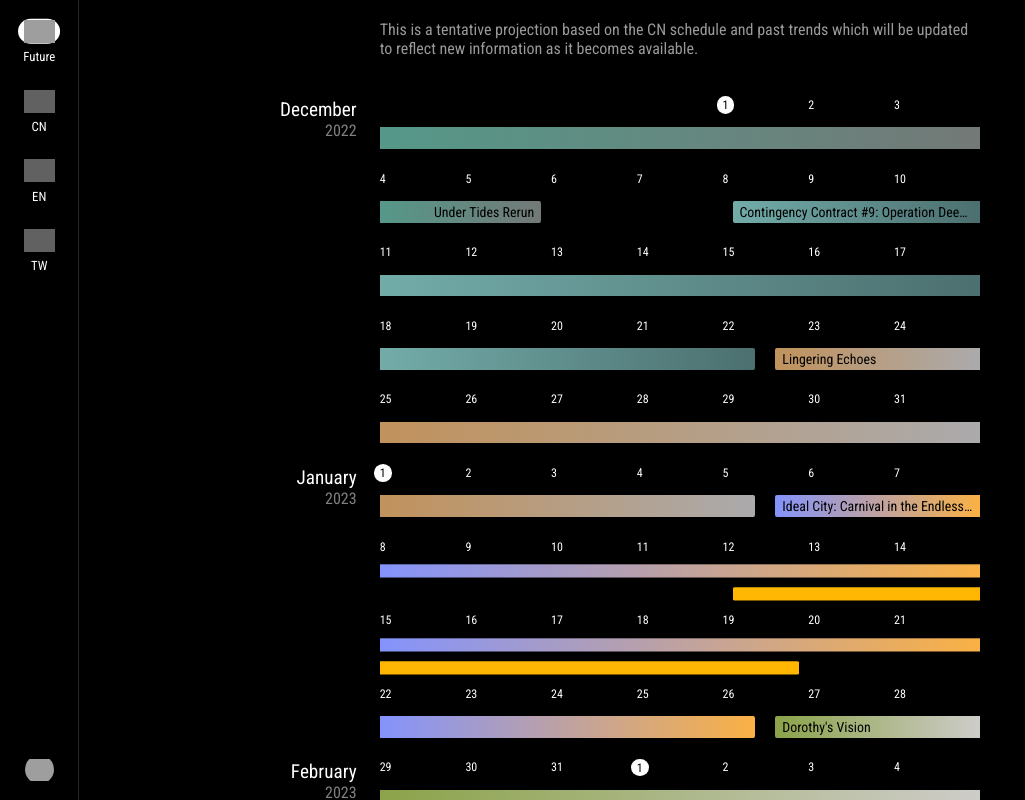
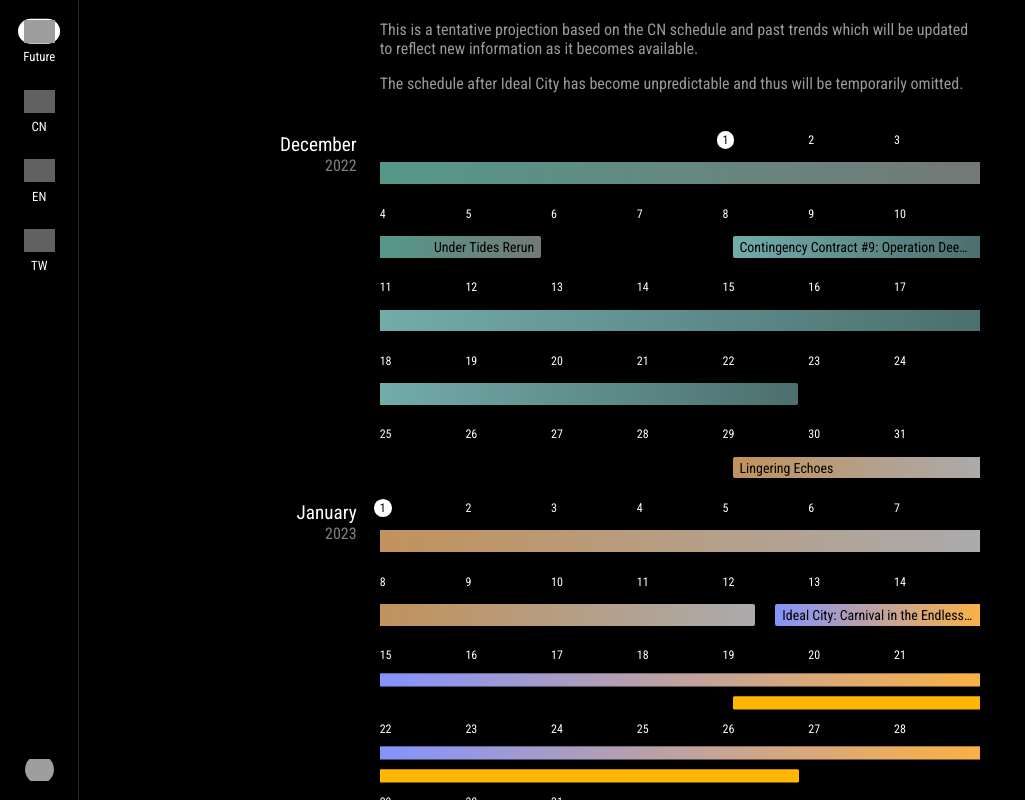
Before and after one commit to jaywyeee/arknights-calendar, a Svelte app: page / in a window 1280 px wide. Shown: the whole page, without its empty margins (0-1025 px from the left). Built offline with nearby package versions, Linux system fonts and the light colour scheme; grey boxes are pictures that could not be loaded; a web font is replaced by a local one.

Commit message:
Update future and TW schedules

```diff
--- a/src/components/Schedule.svelte
+++ b/src/components/Schedule.svelte
@@ -269,8 +269,8 @@
 
 			if (page.id === "future") {
 				iccitesLast.classList.remove("top")
-				iccitesLast.style.cssText = "--grid-row:4; --grid-column:1 / span 9;";
-				dv[0].style.cssText = "--grid-row:4; --grid-column:span 5 / -1;";
+				// iccitesLast.style.cssText = "--grid-row:5; --grid-column:1 / span 9;";
+				// dv[0].style.cssText = "--grid-row:1; --grid-column:span 5 / -1;";
 			};
 		};
 	});
--- a/src/data/episodes.json
+++ b/src/data/episodes.json
@@ -1,7 +1,4 @@
 {
-	"future": [
-		{ "id": 11, "date": [2023,  4, 13] }
-	],
 	"cn": [
 		{ "id":  5, "date": [2019,  7,  9] },
 		{ "id":  6, "date": [2019, 12, 24] },
--- a/src/data/events.json
+++ b/src/data/events.json
@@ -3,24 +3,11 @@
 		"2022": [
 			{ "start": [11, 25], "duration": 10, "event": "ut", "rerun": true },
 			{ "start": [12,  8], "duration": 14, "event": "cc9" },
-			{ "start": [12, 22], "duration": 14, "event": "le" }
+			{ "start": [12, 29], "duration": 14, "event": "le" }
 		],
 		"2023": [
-			{ "start": [ 1,  5], "duration": 21, "event": "iccites" },
-			{ "start": [ 1, 12], "duration":  7, "event": "tfn1" },
-			{ "start": [ 1, 26], "duration": 14, "event": "dv" },
-			{ "start": [ 2,  9], "duration": 10, "event": "dh", "rerun": true },
-			{ "start": [ 2, 23], "duration":  7, "event": "tbc" },
-			{ "start": [ 3,  2], "duration": 14, "event": "cc10" },
-			{ "start": [ 3, 16], "duration":  7, "event": "aow" },
-			{ "start": [ 3, 23], "duration":  7, "event": "ibaw" },
-			{ "start": [ 3, 30], "duration": 10, "event": "nl", "rerun": true },
-			{ "start": [ 4, 27], "duration": 21, "event": "is" },
-			{ "start": [ 5, 18], "duration": 10, "event": "bti", "rerun": true },
-			{ "start": [ 6,  1], "duration": 14, "event": "cc11" },
-			{ "start": [ 6, 15], "duration": 14, "event": "wtfc" },
-			{ "start": [ 7,  6], "duration": 10, "event": "itw", "rerun": true },
-			{ "start": [ 7, 20], "duration":  7, "event": "tfn2" }
+			{ "start": [ 1, 12], "duration": 21, "event": "iccites" },
+			{ "start": [ 1, 19], "duration":  7, "event": "tfn1" }
 		]
 	},
 	"cn": {
@@ -214,7 +201,8 @@
 			{ "start": [10, 13], "duration": 10, "event": "wir", "rerun": true },
 			{ "start": [10, 27], "duration": 14, "event": "itw" },
 			{ "start": [11, 17], "duration":  7, "event": "alsid" },
-			{ "start": [12,  1], "duration": 14, "event": "cc8" }
+			{ "start": [12,  1], "duration": 14, "event": "cc8" },
+			{ "start": [12, 15], "duration": 10, "event": "awitd", "rerun": true }
 		]
 	}
 }
--- a/src/data/is.json
+++ b/src/data/is.json
@@ -1,7 +1,4 @@
 {
-	"future": [
-		{ "id": "mizuki",  "date": [2023,  3, 30] }
-	],
 	"cn": [
 		{ "id": "phantom", "date": [2022,  1,  5] },
 		{ "id": "mizuki",  "date": [2022,  9, 27] }
--- a/src/data/pages.json
+++ b/src/data/pages.json
@@ -4,7 +4,8 @@
 		"name": "Future",
 		"icon": "schedule",
 		"description": [
-			"This is a tentative projection based on the CN schedule and past trends which will be updated to reflect new information as it becomes available."
+			"This is a tentative projection based on the CN schedule and past trends which will be updated to reflect new information as it becomes available.",
+			"The schedule after Ideal City has become unpredictable and thus will be temporarily omitted."
 		]
 	},
 	{
@@ -15,7 +16,7 @@
 	{
 		"id": "en",
 		"icon": "elderly",
-		"description": ["This is a complete timeline of the EN schedule."]
+		"description": ["This is a complete timeline of the EN/JP/KR schedule."]
 	},
 	{
 		"id": "tw",
```
